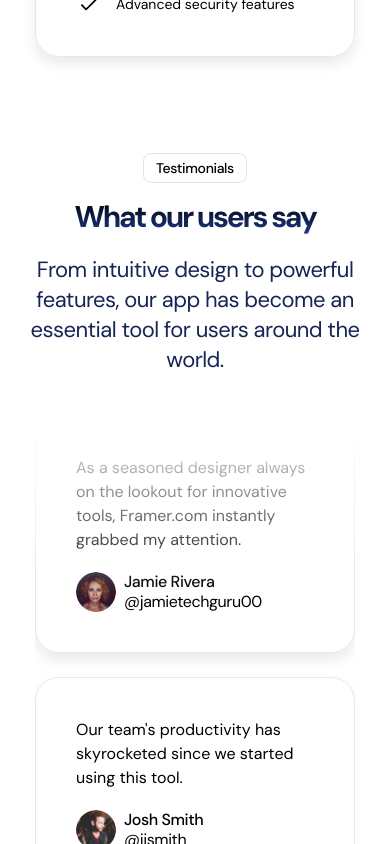
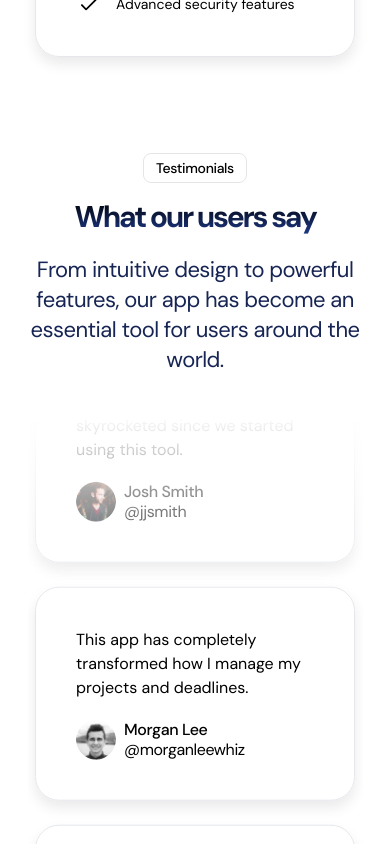
Before and after one commit to HardikRathod123/light-sass-template, a Next.js app: page / in a window 390 px wide. Shown: the part 3820-4664 px from the top of the page. Built offline with nearby package versions, Linux system fonts and the light colour scheme.

Commit message:
feat(Testimonials section): Animations added

```diff
--- a/src/sections/Testimonials.tsx
+++ b/src/sections/Testimonials.tsx
@@ -1,3 +1,4 @@
+"use client";
 import avatar1 from "@/assets/avatar-1.png";
 import avatar2 from "@/assets/avatar-2.png";
 import avatar3 from "@/assets/avatar-3.png";
@@ -9,7 +10,9 @@ import avatar8 from "@/assets/avatar-8.png";
 import avatar9 from "@/assets/avatar-9.png";
 import { Tag } from "@/components/Tag";
 import { cn } from "@/lib/utils";
+import { motion } from "framer-motion";
 import Image from "next/image";
+import { Fragment } from "react";
 
 const testimonials = [
     {
@@ -75,14 +78,24 @@ const thirdColumn = testimonials.slice(6, 9);
 const TestimonialColumn = (props: {
     className?: string;
     testimonials: typeof testimonials;
+    duration?: number;
 }) => (
-    <div
-        className={cn(
-            "mt-10 flex flex-col gap-6 [mask-image:linear-gradient(to_bottom,transparent,black_25%,black_75%,transparent)]",
-            props.className,
-        )}
+    <div className={cn("", props.className)}>
+        <motion.div
+            className="flex flex-col gap-6"
+            animate={{
+                translateY: "-50%",
+            }}
+            transition={{
+                duration: props.duration || 10,
+                repeat: Infinity,
+                ease: "linear",
+            }}
         >
-        {props.testimonials.map(({ text, imageSrc, name, username }) => (
+            {...new Array(2).fill(0).map((_, i) => (
+                <Fragment key={i}>
+                    {props.testimonials.map(
+                        ({ text, imageSrc, name, username }) => (
                             <div key={name} className="card">
                                 <p className="">{text}</p>
                                 <div className="mt-5 flex items-center gap-2">
@@ -97,7 +110,11 @@ const TestimonialColumn = (props: {
                                     </div>
                                 </div>
                             </div>
+                        ),
+                    )}
+                </Fragment>
             ))}
+        </motion.div>
     </div>
 );
 
@@ -115,15 +132,20 @@ export const Testimonials = () => {
                         become an essential tool for users around the world.
                     </p>
                 </div>
-                <div className="flex w-full justify-center gap-6">
-                    <TestimonialColumn testimonials={firstColumn} />
+                <div className="mt-10 flex max-h-[738px] w-full justify-center gap-6 overflow-hidden [mask-image:linear-gradient(to_bottom,transparent,black_25%,black_75%,transparent)]">
+                    <TestimonialColumn
+                        testimonials={firstColumn}
+                        duration={15}
+                    />
                     <TestimonialColumn
                         testimonials={secondColumn}
-                        className="hidden md:flex"
+                        className="hidden md:block"
+                        duration={19}
                     />
                     <TestimonialColumn
                         testimonials={thirdColumn}
-                        className="hidden lg:flex"
+                        className="hidden lg:block"
+                        duration={17}
                     />
                 </div>
             </div>
```
Lines whose indentation alone changed are shown as unchanged.
